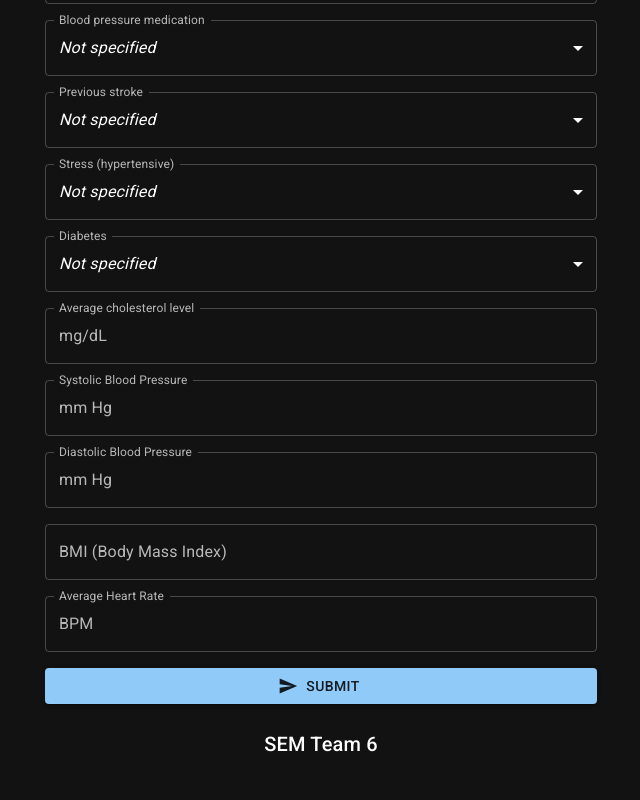
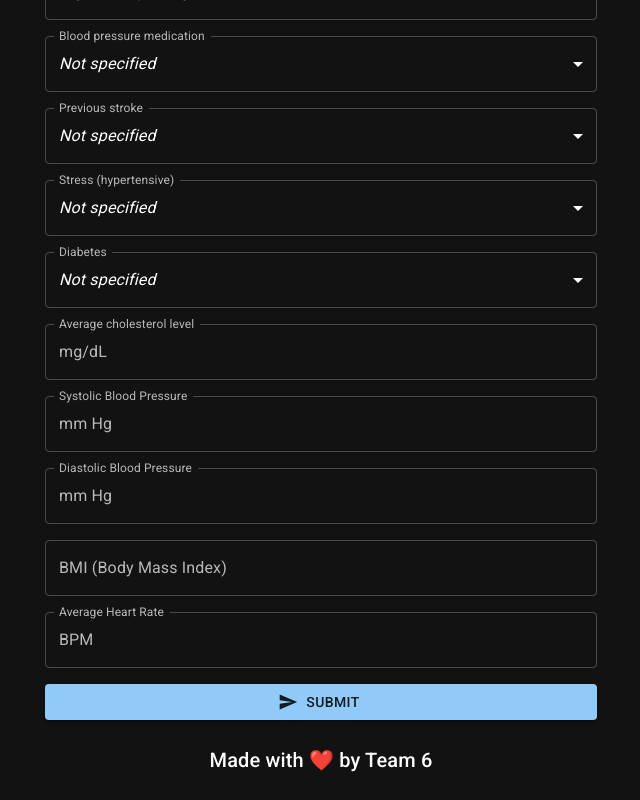
Before and after one commit to proacc2022/HeartCheckV1, a React (Create React App) app in the folder client/: page / in a window 1280 px wide. Shown: the part 425-1225 px from the top of the page, without its empty margins (319-959 px from the left). Built offline with nearby package versions, Linux system fonts and the light colour scheme.

Commit message:
Install yup

```diff
--- a/client/package.json
+++ b/client/package.json
@@ -19,7 +19,8 @@
     "react-dom": "^18.2.0",
     "react-scripts": "5.0.1",
     "typescript": "^4.4.2",
-    "web-vitals": "^2.1.0"
+    "web-vitals": "^2.1.0",
+    "yup": "^0.32.11"
   },
   "scripts": {
     "start": "react-scripts start",
--- a/client/src/App.tsx
+++ b/client/src/App.tsx
@@ -17,7 +17,7 @@ function App() {
     <ThemeProvider theme={darkTheme}>
       <CssBaseline />
       <Nav />
-      <Container maxWidth="sm" sx={{ mt: "1rem" }}>
+      <Container maxWidth="sm" sx={{ mt: "2rem" }}>
         <EvalulateForm />
       </Container>
       <Footer />
--- a/client/src/Footer.tsx
+++ b/client/src/Footer.tsx
@@ -9,7 +9,7 @@ const Footer = () => {
       alignItems="center"
       minHeight="10vh"
     >
-      <Typography variant="h6">SEM Team 6</Typography>
+      <Typography variant="h6">Made with ❤️ by Team 6</Typography>
     </Box>
   );
 };
```
Also changed, not shown: 1 other file (tests, documents, lock files or other folders).
